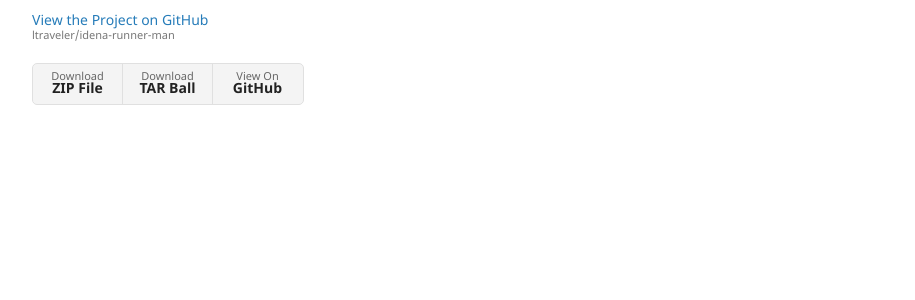
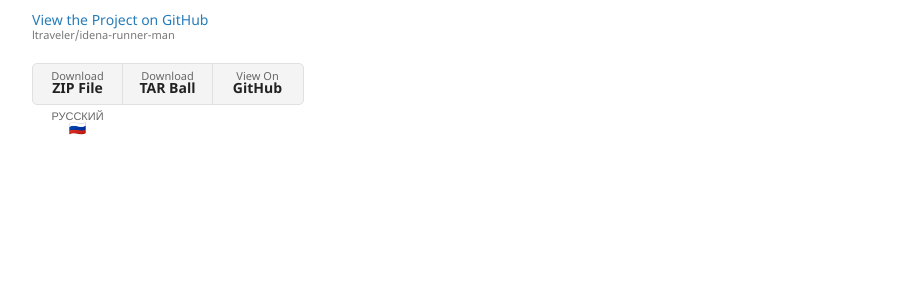
Before and after one commit to ltraveler/idena-runner-man, a Jekyll site: the page built from docs/SUPPORT.md, in a window 1280 px wide. Shown: the part 407-707 px from the top of the page, without its empty margins (178-1093 px from the left). Built offline with Jekyll 4.4.1, drawn with Linux system fonts in a browser that asks for light colours; our own code applies the rules of GitHub Pages for plain Markdown files; the repository's description, which GitHub fills in, is left out.

Commit message:
Update default.html

```diff
--- a/_layouts/default.html
+++ b/_layouts/default.html
@@ -38,7 +38,7 @@
           <li><a href="{{ site.github.repository_url }}">View On <strong>GitHub</strong></a></li>
 
         {% assign pages=site.pages | where:"ref", page.ref | sort: 'lang' %}
-         <li><a href="/idena-runner-man/ru/index-ru.html" class="{{ page.lang }}">{{ page.language }} <strong>{{ page.lang }}</strong></a></li>
+         <li><a href="/idena-runner-man/ru/index-ru.html" class="{{ page.lang }}">РУССКИЙ <strong>🇷🇺</strong></a></li>
         </ul>
         {% endif %}
       </header>
```
